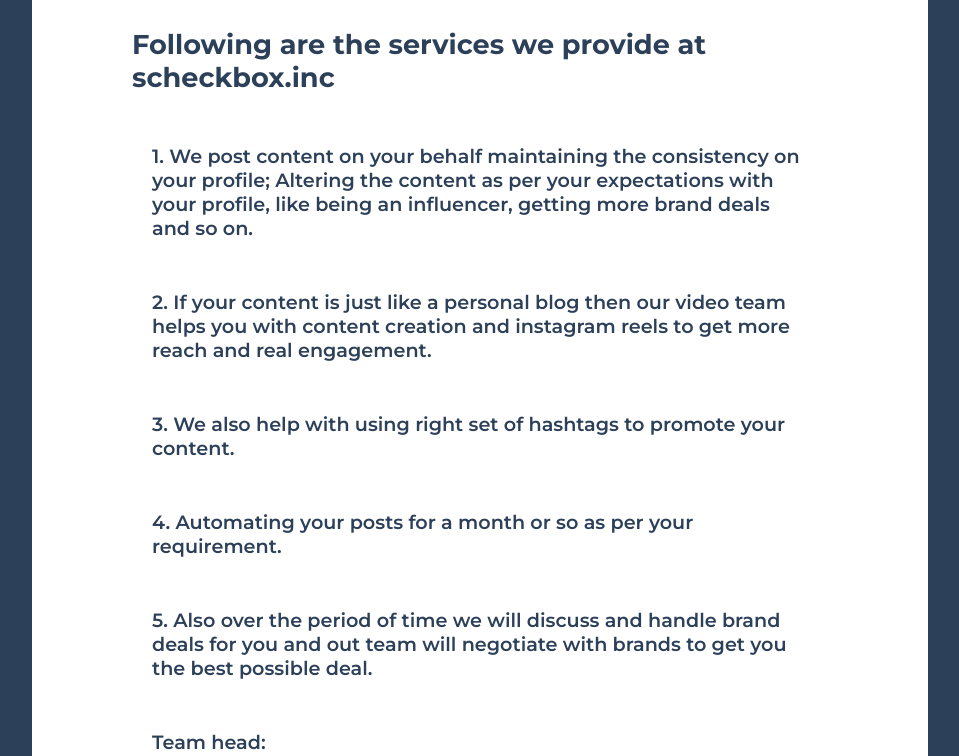
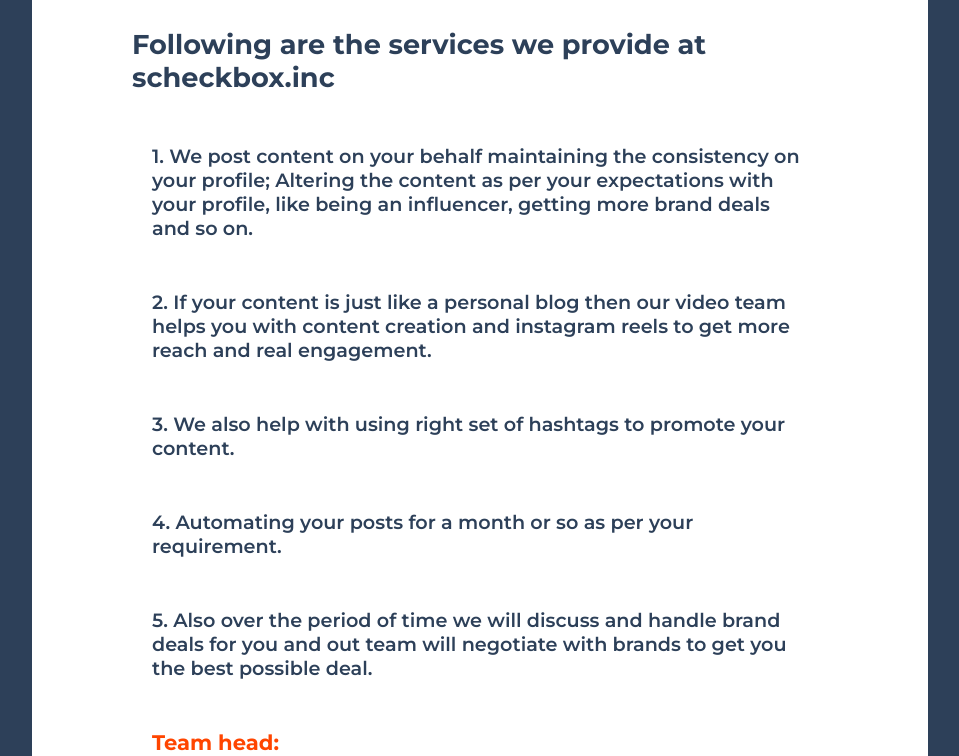
Before and after one commit to chinmay4o/jordi, a plain HTML site: page index.html in a window 1280 px wide. Shown: the part 178-934 px from the top of the page, without its empty margins (160-1119 px from the left). Drawn offline with Linux system fonts and the light colour scheme; a script that the page names is missing.

Commit message:
Update style.css

```diff
--- a/style.css
+++ b/style.css
@@ -48,6 +48,16 @@
     margin-bottom: 10px;
 }
 
+.br{
+    color: orangered;
+    font-weight: 700;
+    font-size: 1.1em;
+}
+p{
+    padding: 0;
+    margin-bottom: 10px;
+}
+
 
 @media (max-width: 500px){
    .child{
```
